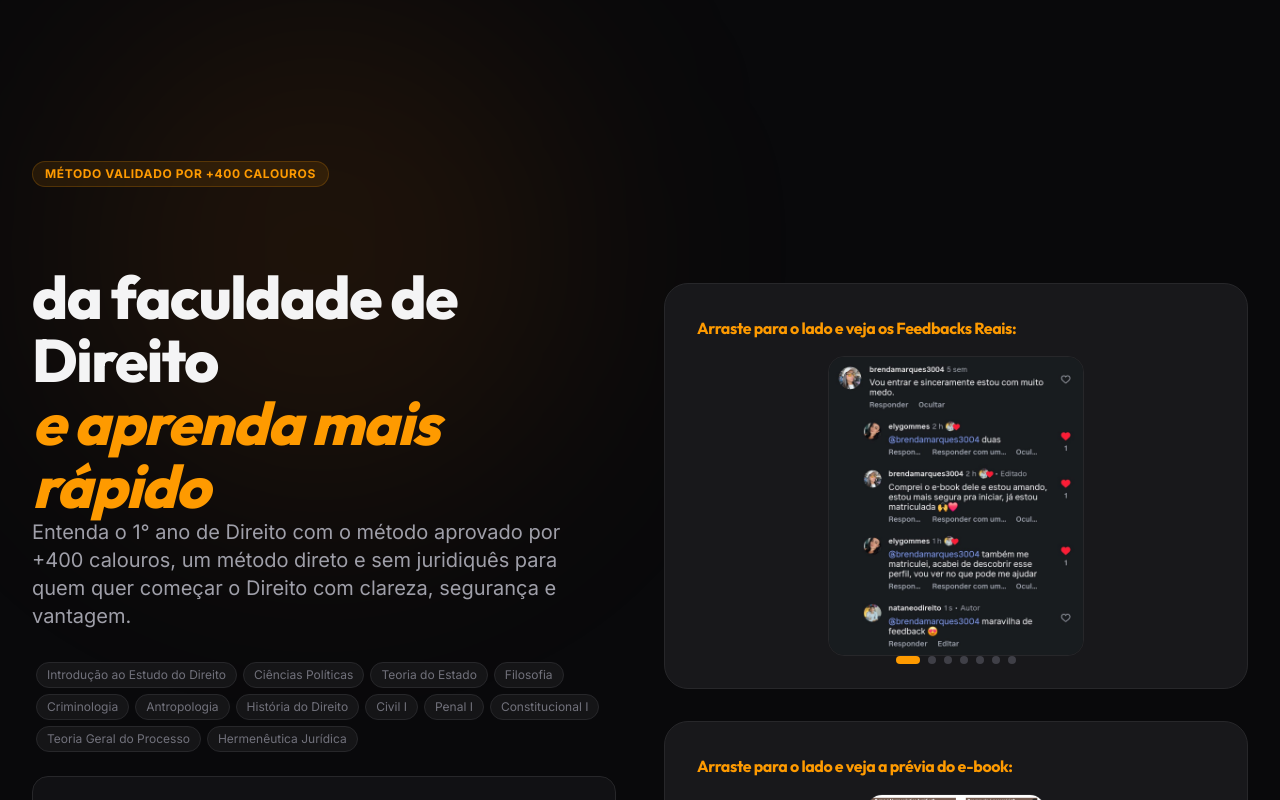
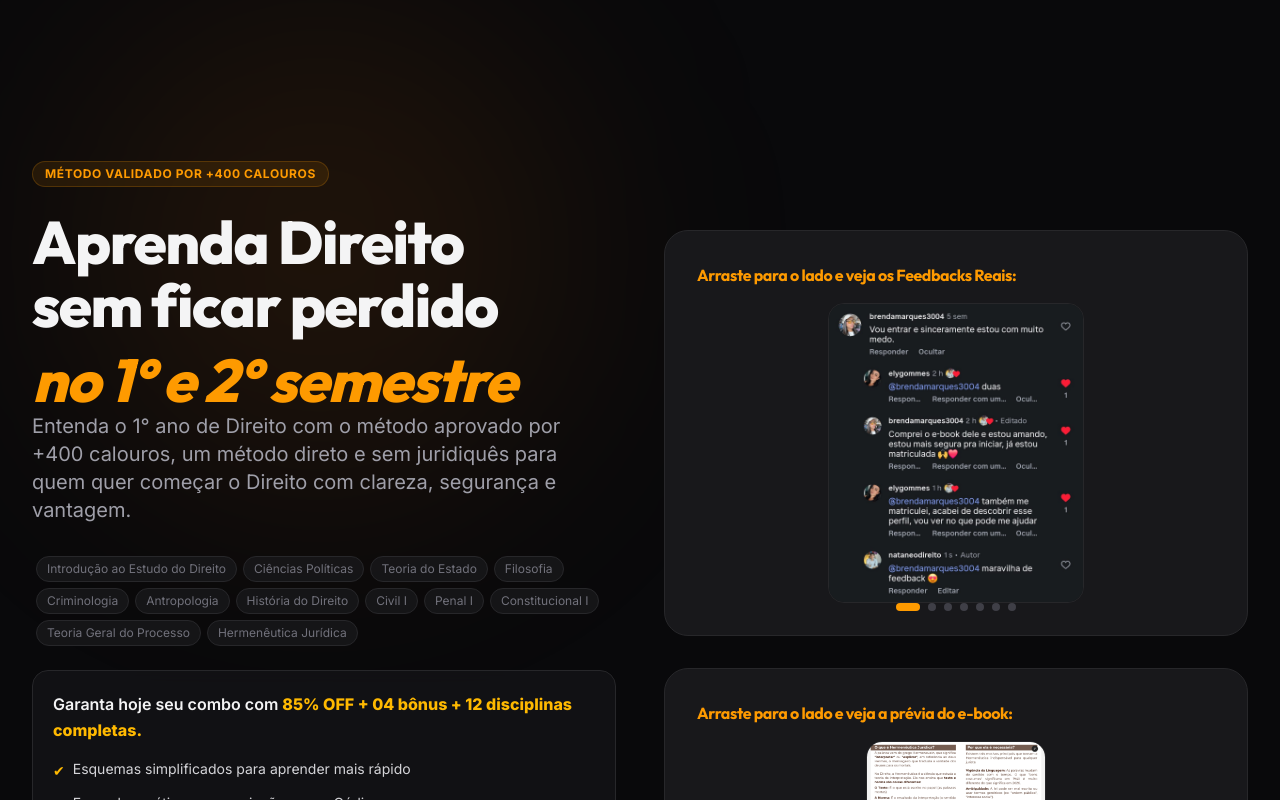
Before and after one commit to camposads-dot/campododireito-calouros, a React (Vite) app: page / in a window 1280 px wide. Shown: the top 800 px of the page. Built offline with nearby package versions, Linux system fonts and the light colour scheme.

Commit message:
ajuste tecnico

```diff
--- a/src/App.tsx
+++ b/src/App.tsx
@@ -101,14 +101,18 @@ const Hero = () => {
         transition={{ duration: 0.8 }}
         className="text-center lg:text-left"
       >
-        <Badge>Método Validado por +400 Calouros</Badge>
+        <span className="inline-block px-3 py-1 rounded-full bg-amber-500/10 text-amber-500 text-[10px] md:text-xs font-bold uppercase tracking-wider mb-6 border border-amber-500/20">
+  Método validado por +400 calouros
+</span>
 
-        <h1 className="text-4xl md:text-6xl font-black leading-[1.05] tracking-tight">
+        <h1 className="text-[2.7rem] md:text-6xl font-black leading-[1.05] tracking-tight text-center md:text-left">
+  Aprenda Direito
   <br />
-  da faculdade de Direito
+  sem ficar perdido
   <br />
-  <span className="text-amber-500 italic">
-    e aprenda mais rápido
+
+  <span className="text-amber-500 italic block mt-3">
+    no 1° e 2° semestre
   </span>
 </h1>
 
```
